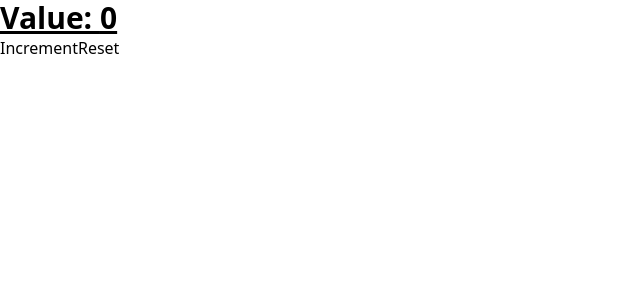
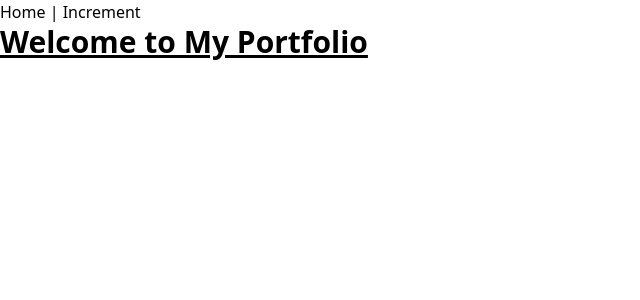
Before and after one commit to olefrank/react-portfolio, a React (Create React App) app: page / in a window 1280 px wide. Shown: the top 300 px of the page, without its empty margins (0-640 px from the left). Built offline with nearby package versions, Linux system fonts and the light colour scheme.

Commit message:
setup react-router + routes

```diff
--- a/package.json
+++ b/package.json
@@ -12,6 +12,7 @@
     "jest-watch-typeahead": "^0.6.5",
     "react": "^17.0.2",
     "react-dom": "^17.0.2",
+    "react-router-dom": "^6.2.1",
     "react-scripts": "5.0.0",
     "typescript": "^4.5.4",
     "web-vitals": "^2.1.3"
--- a/src/App.tsx
+++ b/src/App.tsx
@@ -1,10 +1,21 @@
-import React from "react";
+import { Routes, Route, Link } from "react-router-dom";
+import Home from "./Home";
 import Increment from "./Increment";
 
 function App() {
   return (
-    <div className="App">
-      <Increment />
+    <div>
+      <nav>
+        <ul>
+          <li>
+            <Link to="/">Home</Link> | <Link to="increment">Increment</Link>
+          </li>
+        </ul>
+      </nav>
+      <Routes>
+        <Route path="/" element={<Home />} />
+        <Route path="increment" element={<Increment />} />
+      </Routes>
     </div>
   );
 }
--- /dev/null
+++ b/src/Home/index.tsx
@@ -0,0 +1,7 @@
+export default function Home() {
+  return (
+    <div>
+      <h1 className="text-3xl font-bold underline">Welcome to My Portfolio</h1>
+    </div>
+  );
+}
--- a/src/index.tsx
+++ b/src/index.tsx
@@ -2,11 +2,15 @@ import React from "react";
 import ReactDOM from "react-dom";
 import App from "./App";
 import reportWebVitals from "./reportWebVitals";
+import { BrowserRouter } from "react-router-dom";
+
 import "./index.css";
 
 ReactDOM.render(
   <React.StrictMode>
-    <App />
+    <BrowserRouter>
+      <App />
+    </BrowserRouter>
   </React.StrictMode>,
   document.getElementById("root")
 );
```
Also changed, not shown: 1 other file (tests, documents, lock files or other folders).
